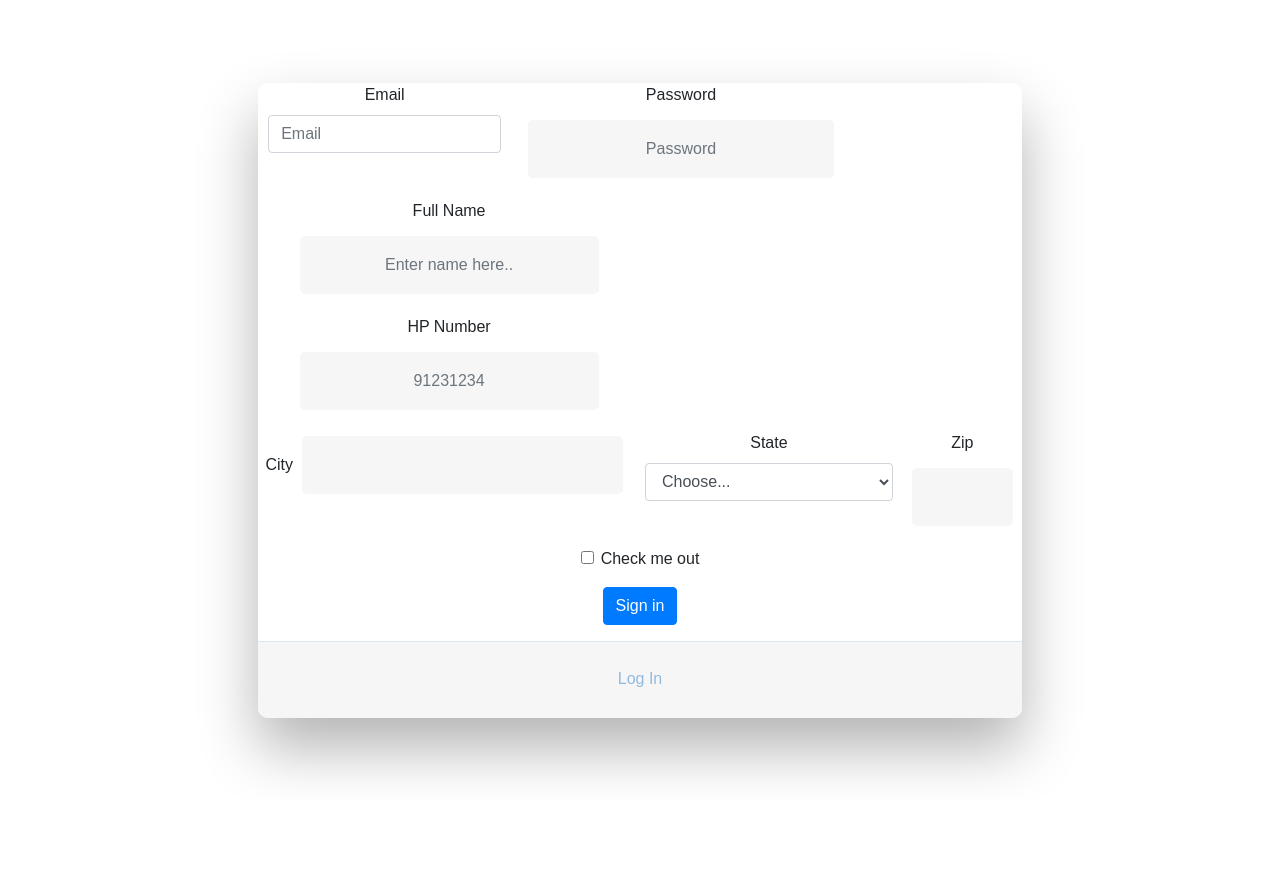
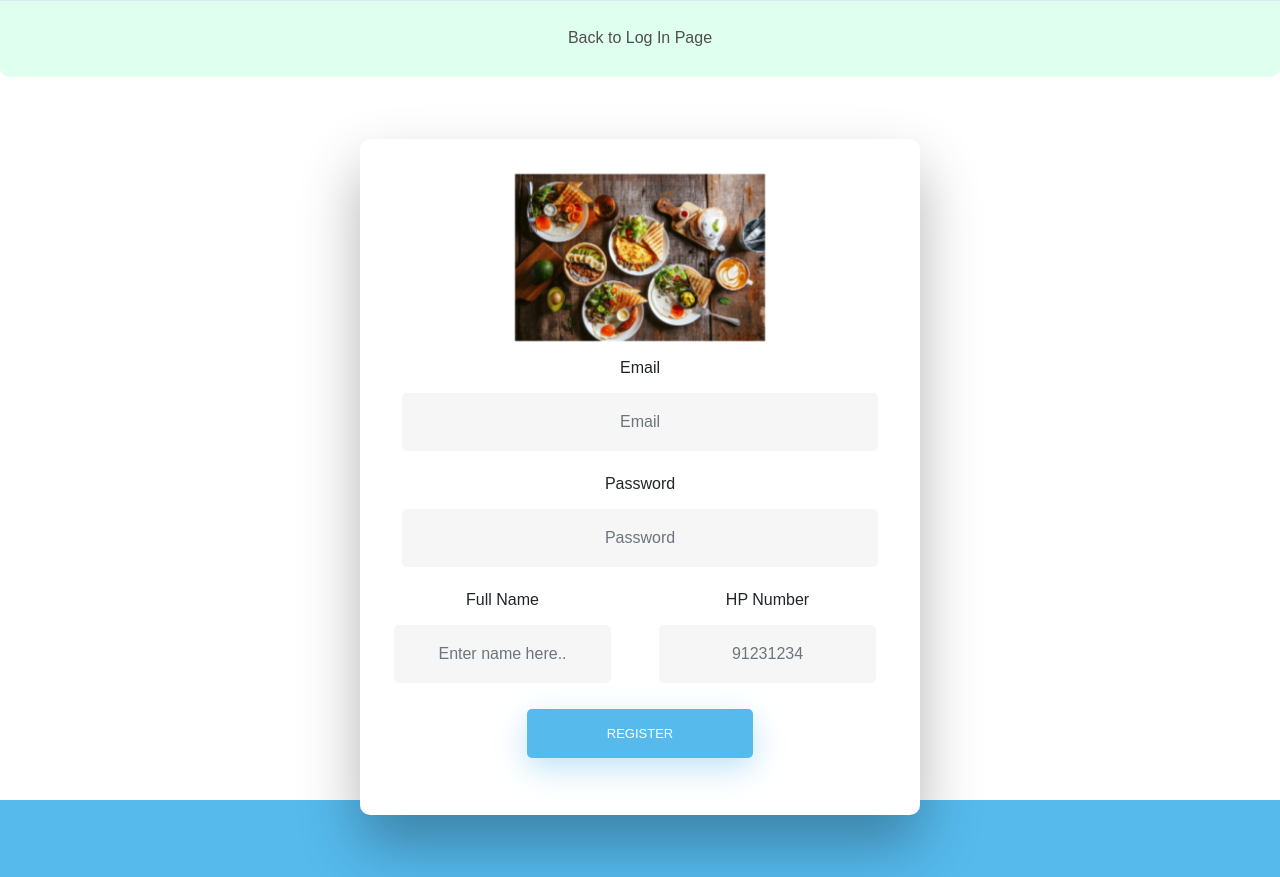
Before and after one commit to lionelngzj/G1T5ESD, a PHP site: page /app/register.php in a window 1280 px wide. Before the commit the page ends 776 px from the top, so only its background shows below. Run offline with PHP 8.4, Linux system fonts and the light colour scheme.

Commit message:
Updated registration form (not functional yet)

```diff
--- a/app/css/login.css
+++ b/app/css/login.css
@@ -11,7 +11,7 @@ body {
 }
 
 a {
-  color: #92badd;
+  color: #504e50;
   display:inline-block;
   text-decoration: none;
   font-weight: 400;
@@ -61,24 +61,22 @@ h2 {
   background: #fff;
   padding: 30px;
   /* width: 90%; */
-  max-width: 80%px;
+  max-width: 560px;
   position: relative;
-  padding: 0 0 0 0;
+  padding: 20 0 0 0;
   -webkit-box-shadow: 0 30px 60px 0 rgba(0,0,0,0.3);
   box-shadow: 0 30px 60px 0 rgba(0,0,0,0.3);
   text-align: center;
 }
 
 #formFooter {
-  background-color: #f6f6f6;
+  background-color: #dfffef;
   border-top: 1px solid #dce8f1;
   padding: 25px;
   text-align: center;
   -webkit-border-radius: 0 0 10px 10px;
   border-radius: 0 0 10px 10px;
 }
-
-
 
 /* TABS */
 
@@ -129,7 +127,7 @@ input[type=button]:active, input[type=submit]:active, input[type=reset]:active,
   transform: scale(0.95);
 }
 
-input[type=text], input[type=password]{
+input[type=text], input[type=password], input[type=email]{
   background-color: #f6f6f6;
   border: none;
   color: #0d0d0d;
@@ -150,12 +148,12 @@ input[type=text], input[type=password]{
   border-radius: 5px 5px 5px 5px;
 }
 
-input[type=text]:focus, input[type=password]:focus {
+input[type=text]:focus, input[type=password]:focus, input[type=email]:focus {
   background-color: #fff;
   border-bottom: 2px solid #5fbae9;
 }
 
-input[type=text]:placeholder, input[type=password]:placeholder {
+input[type=text]:placeholder, input[type=password]:placeholder, input[type=email]:placeholder {
   color: #cccccc;
 }
 
@@ -273,5 +271,5 @@ img {
 }
 
 #icon {
-  width:60%;
+  width:50%;
 }
--- a/app/login.php
+++ b/app/login.php
@@ -22,9 +22,9 @@
     <!-- Tabs Titles -->
     <title>BragDoof</title>
     <!-- Icon -->
-    <!-- <div class="fadeIn first"> -->
+    <div class="fadeIn first">
       <img src="img/lunch.jpg" id="icon" alt="User Icon" />
-    <!-- </div> -->
+    </div>
 
     <!-- Login Form -->
     <form method="POST">
--- a/app/register.php
+++ b/app/register.php
@@ -5,39 +5,33 @@
 <!------ Include the above in your HEAD tag ---------->
 <?php
   session_start();
-  if (isset($_POST["username"])) {
-    // $response = file_get_contents($_SESSION["serviceurl"] + '');
-    $response = '{"username": "admin", "hp": 99998888}';
-    $restaurants = json_decode($response, true);
 
-    $_SESSION["usertype"] = "consumer";
-    $_SESSION["username"] = $restaurants["username"];
+?>
 
-    header("Location: index.php", true, 301);
-  }
-?>
+<!-- Login page -->
+<div id="formFooter">
+<a class="underlineHover" href="login.php">Back to Log In Page</a>
+</div>
 
 <div class="wrapper fadeInDown">
   <div id="registerformContent">
   <!-- Tabs Titles -->
     <title>BragDoof</title>
   <!-- Icon -->
-    <!-- <div class="fadeIn first"> -->
-      <!-- <img src="img/lunch.jpg" id="icon" alt="User Icon" /> -->
-    <!-- </div> -->
-
+  <div class="fadeIn first">
+    <img src="img/lunch.jpg" width="5%" id="icon" alt="User Icon" />
+  </div>
   <!-- Login Form -->
-    <form>
-  <div class="form-row container">
+    <form method="POST">
       <div class="form-group">
-      <label for="inputEmail4">Email</label>
-      <input type="email" class="form-control" id="inputEmail4" placeholder="Email">
+        <label for="inputEmail">Email</label><br>
+        <input type="email" class="form-control" id="inputEmail" placeholder="Email">
       </div>
       <div class="form-group">
         <label for="inputPassword4">Password</label>
-      <input type="password" class="form-control" id="inputPassword4" placeholder="Password">
+        <input type="password" class="form-control" id="inputPassword" placeholder="Password">
       </div>
-  </div>
+      <div class="form-row container">
         <div class="form-group col-md-6">
           <label for="inputName">Full Name</label>
           <input type="text" class="form-control" id="inputName" placeholder="Enter name here..">
@@ -46,38 +40,11 @@
           <label for="inputHp">HP Number</label>
           <input type="text" class="form-control" id="inputHp" placeholder="91231234">
         </div>
-  <div class="form-row">
-    <div class="form-group col-md-6">
-      <label for="inputCity">City</label>
-      <input type="text" class="form-control" id="inputCity">
       </div>
-    <div class="form-group col-md-4">
-      <label for="inputState">State</label>
-      <select id="inputState" class="form-control">
-        <option selected>Choose...</option>
-        <option>...</option>
-      </select>
-    </div>
-    <div class="form-group col-md-2">
-      <label for="inputZip">Zip</label>
-      <input type="text" class="form-control" id="inputZip">
-    </div>
-  </div>
-  <div class="form-group">
-    <div class="form-check">
-      <input class="form-check-input" type="checkbox" id="gridCheck">
-      <label class="form-check-label" for="gridCheck">
-        Check me out
-      </label>
-    </div>
-  </div>
-  <button type="submit" class="btn btn-primary">Sign in</button>
+      <input type="submit" class="fadeIn fourth" value="Register">
     </form>
 
-    <!-- Remind Passowrd -->
-    <div id="formFooter">
-      <a class="underlineHover" href="login.php">Log In</a>
-    </div>
+
 
   </div>
 </div>
```
Lines whose indentation alone changed are shown as unchanged.
